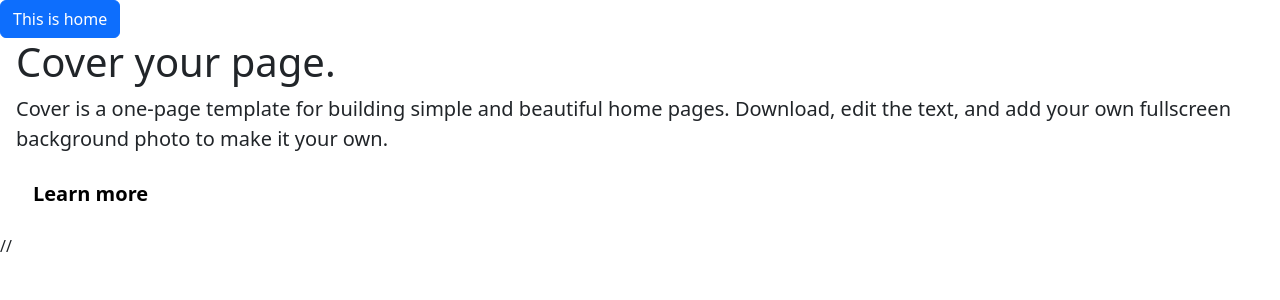
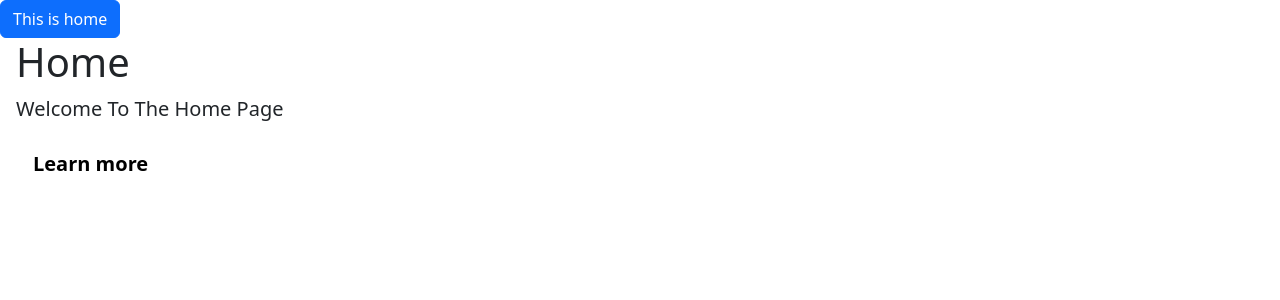
Before and after one commit to bocacode/c12-recipe-app-frontend-ts, a React (Create React App) app: page / in a window 1280 px wide. Shown: the top 300 px of the page. Built offline with nearby package versions, Linux system fonts and the light colour scheme.

Commit message:
implement-design-layout-for-home-page

```diff
--- a/src/App.tsx
+++ b/src/App.tsx
@@ -12,7 +12,7 @@ function App() {
         <Route path='/' element={<button className='btn btn-primary'>This is home</button>} />
       </Routes>
 	  <Home />
-    //   {/* <Footer />  */}
+      {/* <Footer />  */}
 		</BrowserRouter>
 	)
 }
--- a/src/pages/Home.tsx
+++ b/src/pages/Home.tsx
@@ -2,8 +2,8 @@ export default function Home(){
     return(
 
 <main className="px-3">
-    <h1>Cover your page.</h1>
-    <p className="lead">Cover is a one-page template for building simple and beautiful home pages. Download, edit the text, and add your own fullscreen background photo to make it your own.</p>
+    <h1>Home</h1>
+    <p className="lead">Welcome To The Home Page</p>
     <p className="lead">
       <a href="#" className="btn btn-lg btn-light fw-bold border-white bg-white">Learn more</a>
     </p>
```
